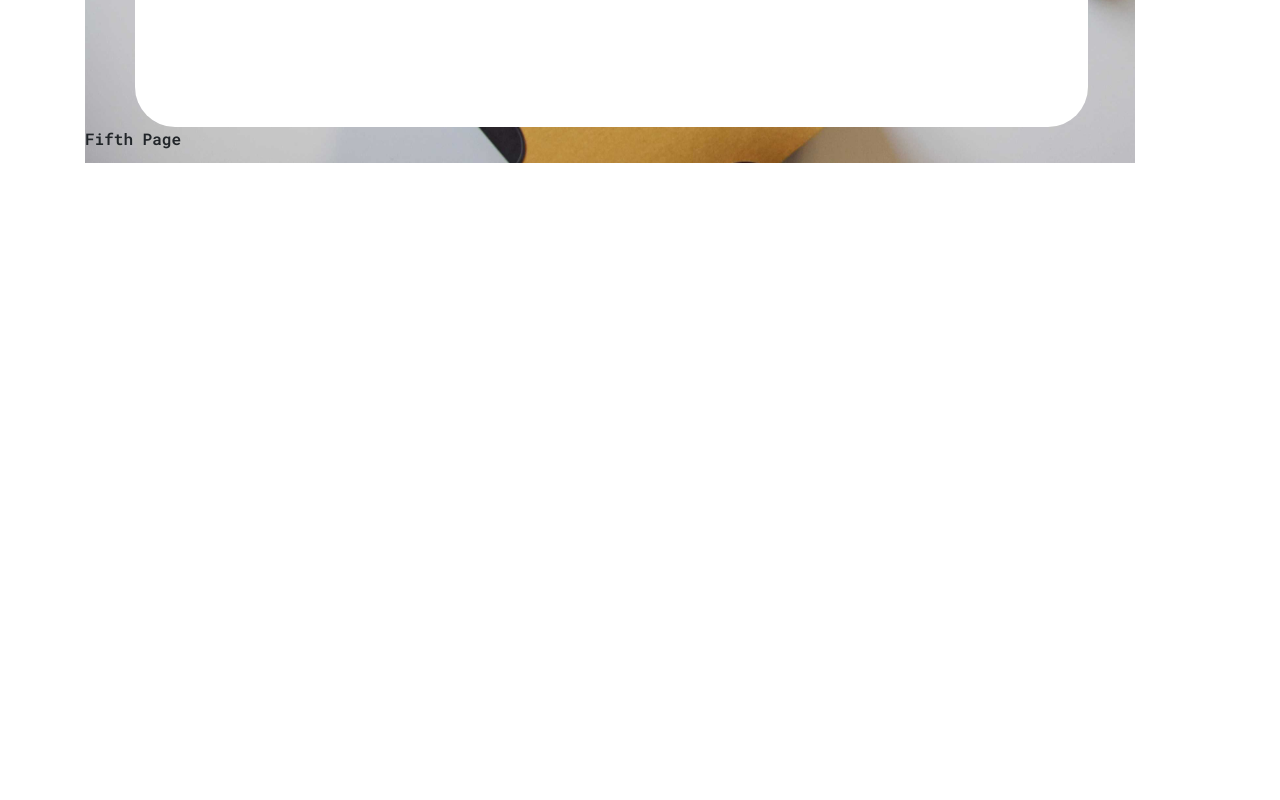
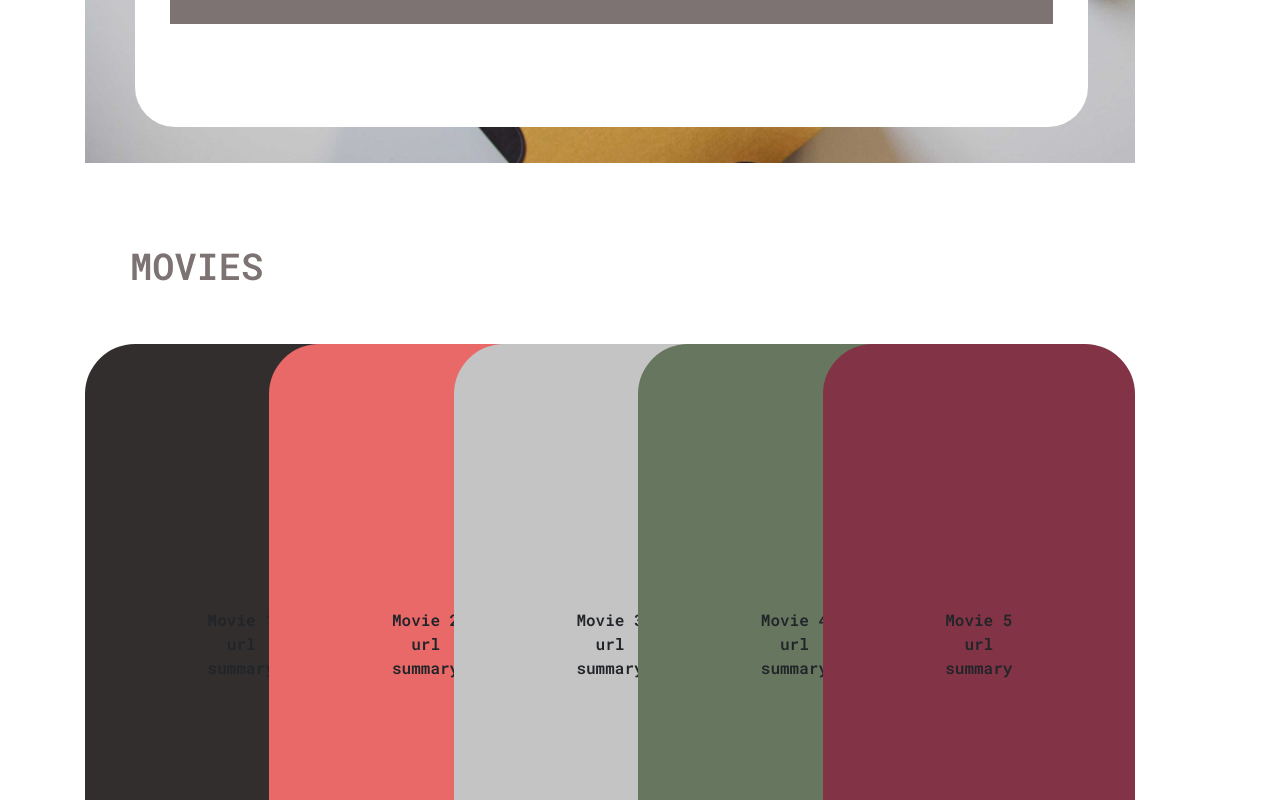
Before and after one commit to Bdhawa123/website, a React (Create React App) app in the folder frontend/: page / in a window 1280 px wide. Shown: the part 4240-5040 px from the top of the page. Before the commit the page ends 4564 px from the top, so only its background shows below. Built offline with nearby package versions, Linux system fonts and the light colour scheme; no server answers; the HTML template or start-up script is replaced by a standard one; what cloudinary-react would draw is missing.

Commit message:
sixth page added with css

```diff
--- a/frontend/src/Components/Pages/FifthPage.js
+++ b/frontend/src/Components/Pages/FifthPage.js
@@ -45,8 +45,8 @@ const FifthPage = () => {
           </div>
         </div>
 
-        <div className="universityProjects">
-          <div className="uniTextDes">React Project</div>
+        <div className="universityProjects xtra_spacing">
+          <div className="reactProjectDesc">React Project</div>
           <div className="horizontal_scroll">
             {React_Projects.map((Project) => {
               console.log(Project);
@@ -62,8 +62,6 @@ const FifthPage = () => {
 
         <div className="reactProjects"></div>
       </div>
-
-      <div>Fifth Page</div>
     </div>
   );
 };
--- /dev/null
+++ b/frontend/src/Components/Pages/SixthPage.js
@@ -0,0 +1,44 @@
+import React from "react";
+import "../../styles/SixthPage.css";
+
+const movies = [
+  { titleName: "Movie 1", Description: "summary", Photo: "url" },
+  { titleName: "Movie 2", Description: "summary", Photo: "url" },
+  { titleName: "Movie 3", Description: "summary", Photo: "url" },
+  { titleName: "Movie 4", Description: "summary", Photo: "url" },
+  { titleName: "Movie 5", Description: "summary", Photo: "url" },
+];
+
+const randomColor = [
+  "#322E2E",
+  "#E96868",
+  "#C4C4C4",
+  "#67765E",
+  "#833346",
+  "#c47f3f",
+];
+
+const SixthPage = () => {
+  return (
+    <div>
+      <div className="titleMoviePage">MOVIES</div>
+
+      <div className="movieContainer">
+        {movies.map((movie, index) => {
+          return (
+            <div
+              className="movieCard"
+              style={{ backgroundColor: randomColor[index] }}
+            >
+              <div className="cardTitle">{movie.titleName}</div>
+              <div className="movieImage">{movie.Photo}</div>
+              <div className="description">{movie.Description}</div>
+            </div>
+          );
+        })}
+      </div>
+    </div>
+  );
+};
+
+export default SixthPage;
--- a/frontend/src/Components/WebsiteComponent.js
+++ b/frontend/src/Components/WebsiteComponent.js
@@ -4,6 +4,7 @@ import ScndPage from "./Pages/ScndPage";
 import ThirdPage from "./Pages/ThirdPage";
 import FourthPage from "./Pages/FourthPage";
 import FifthPage from "./Pages/FifthPage";
+import SixthPage from "./Pages/SixthPage";
 
 const WebsiteComponent = () => {
   return (
@@ -13,6 +14,7 @@ const WebsiteComponent = () => {
       <ThirdPage />
       <FourthPage />
       <FifthPage />
+      <SixthPage />
     </div>
   );
 };
--- a/frontend/src/styles/FifthPage.css
+++ b/frontend/src/styles/FifthPage.css
@@ -81,3 +81,15 @@
 }
 
 /* Second Part of the React Project !!! */
+.reactProjectDesc {
+  background-color: white;
+  color: #7d7373;
+  width: 150px;
+  margin-left: 25px;
+  padding-left: 5px;
+  font-size: 18px;
+}
+
+.xtra_spacing {
+  margin-top: 85px;
+}
--- /dev/null
+++ b/frontend/src/styles/SixthPage.css
@@ -0,0 +1,45 @@
+.titleMoviePage {
+  display: flex;
+  font-weight: 400;
+  font-size: 37px;
+  color: #7d7373;
+  justify-content: flex-start;
+  margin-left: 45px;
+  margin-top: 75px;
+}
+
+.movieContainer {
+  display: flex;
+  height: 900px;
+  justify-content: center;
+  align-items: stretch;
+  text-align: center;
+  align-self: stretch;
+}
+
+.movieCard {
+  margin-top: 50px;
+  margin-bottom: 150px;
+  display: flex;
+  height: 600px;
+  flex: 1;
+  flex-direction: column;
+  justify-content: center;
+  padding: 15px;
+  border-radius: 50px;
+  transition: all 0.5s;
+  box-shadow: 4px 4px 15px 2px rgba(#0000, 0.75);
+}
+
+.movieCard:not(:first-child) {
+  margin-left: -8rem;
+}
+
+.movieCard:hover {
+  transform: translateY(-1rem);
+  z-index: 1;
+}
+
+.movieCard:hover ~ .movieCard {
+  transform: translateX(8rem);
+}
```
